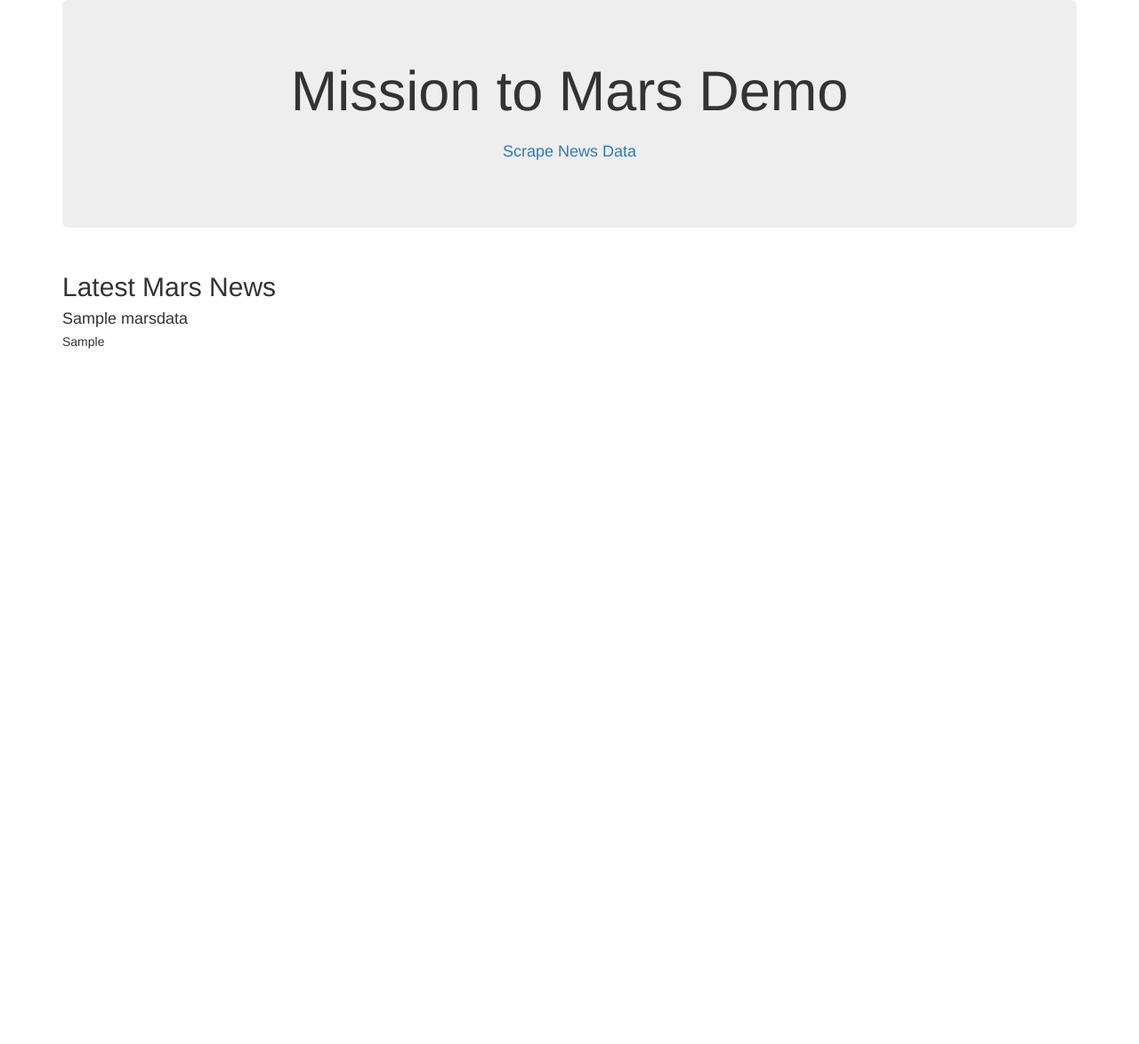
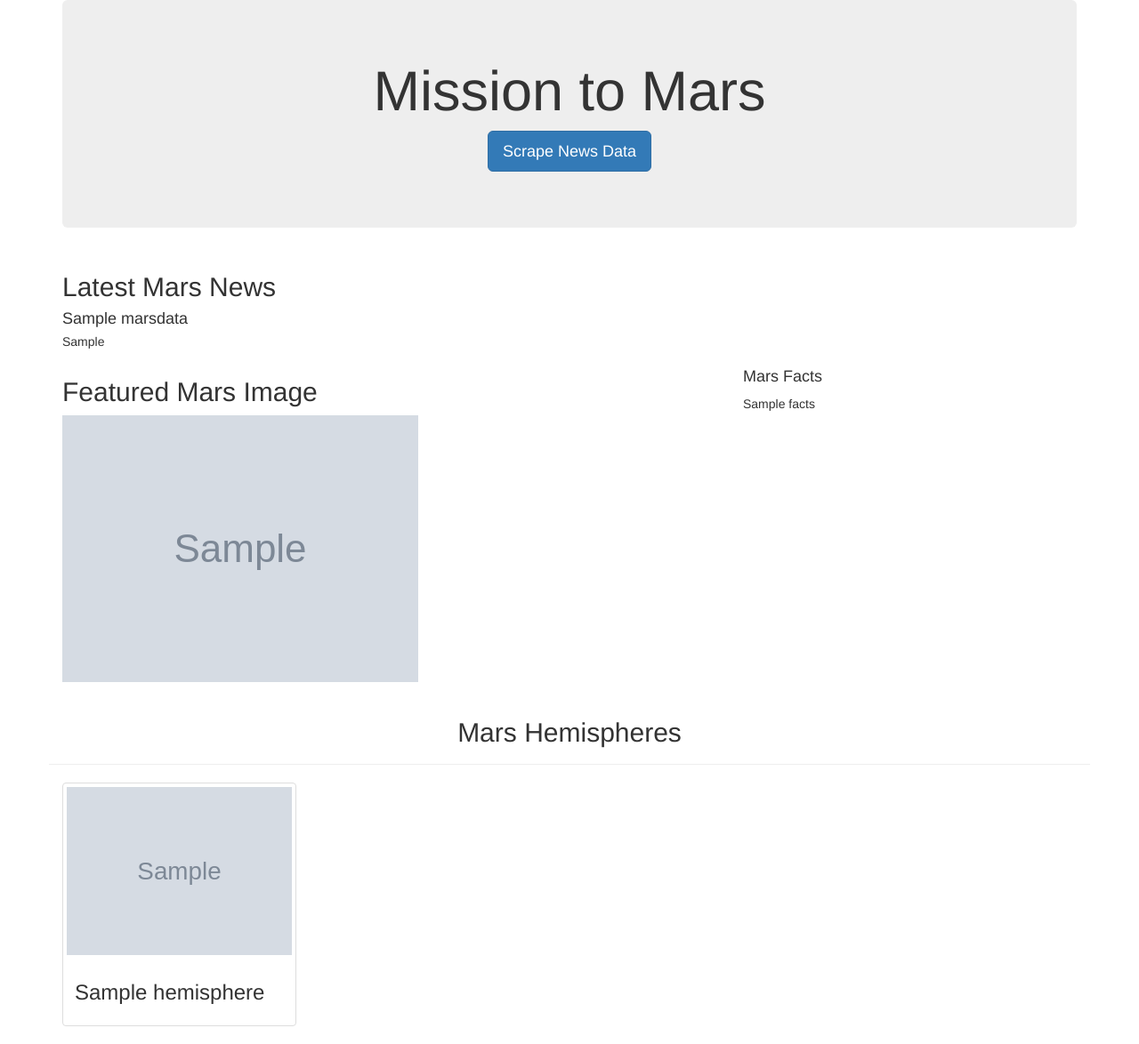
Before and after one commit to vertta/web-scraping-challenge, a Flask app: page / in a window 1280 px wide. Shown: the whole page at 89% size. Before the commit the page ends 392 px from the top, so only its background shows below. Run offline with Flask 2, Linux system fonts and the light colour scheme; grey boxes marked "Sample" are stand-in pictures; a database or web service that is not in the repository returns one stand-in record (values such as "Sample title"); some libraries are stand-ins or nearby versions.

Commit message:
Made corrections to index.html and app.py, resolved issues with button

```diff
--- a/Missions_to_Mars/app.py
+++ b/Missions_to_Mars/app.py
@@ -1,11 +1,15 @@
 from flask import Flask, render_template, redirect, url_for
 from flask_pymongo import PyMongo
 import scrape_mars
+
 app = Flask(__name__)
+
 # use flask pymongo to set up the connection to the database
 app.config["MONGO_URI"] = "mongodb://localhost:27017/mars_data_db"
-mongo  = PyMongo(app)
-@app.route("/")
+
+mongo  = PyMongo(app)   # set varible monogo to call PyMongo application
+@app.route("/")     # start at the root of the application
+
 def index():
     # access information for the database
     mars_data= mongo.db.marsData.find_one()
@@ -13,7 +17,7 @@ def index():
 
     return render_template("index.html", mars=mars_data)
 
-@app.route("/scrape")
+@app.route("/scrape")   # call scrape function
 def scrape_all():
    # reference to the database collection (table)
     marsTable = mongo.db.marsData
@@ -23,7 +27,7 @@ def scrape_all():
 
     # call scape script
     mars_data = scrape_mars.scrape_all()
-    #print(mars_data)  # print dicitionary that is returned from all
+    #print(mars_data)  # print dicitionary that is returned from all  uncomment for troubleshooting
 
     # take the dictionary and load into MongoDb
     marsTable.insert_one(mars_data)
--- a/Missions_to_Mars/templates/index.html
+++ b/Missions_to_Mars/templates/index.html
@@ -1,15 +1,15 @@
 <!DOCTYPE html>
-<html lang="en-us">
+<html lang="en">
   <head>
 
-    <meta charset="UTF-8">
-    <meta name="viewport" content="width=device-width, initial-scale=1.0">
-    <meta http-equiv="X-UA-Compatible" content="ie=edge">
+    <meta charset="UTF-8" />
+    <meta name="viewport" content="width=device-width, initial-scale=1.0" />
+    <meta http-equiv="X-UA-Compatible" content="ie=edge" />
 
     <title>Mission to Mars</title>
 
     <!-- Boostrap Stylesheet -->
-    <link rel="stylesheet" href="https://maxcdn.bootstrapcdn.com/bootstrap/3.3.7/css/bootstrap.min.css"/>
+    <link rel="stylesheet" href="https://maxcdn.bootstrapcdn.com/bootstrap/3.3.7/css/bootstrap.min.css" />
 
   </head>
 <body>
@@ -17,26 +17,58 @@
     <div class="container">
         <div class = "jumbotron text-center">
             <!-- Add a buttion to activate scraping script -->
-             <h1> Mission to Mars Demo </h1>
-             <p><a class = "btn btn-pimary btn-lg" href="/scrape" role ="button"> Scrape News Data </a></p>
-
+             <h1> Mission to Mars</h1>
+             <p><a class="btn btn-primary btn-lg"  href="/scrape" type="button">Scrape News Data</a></p>
         </div>
             <!-- Add section for Mars News -->
             <div class = "row" id ="mars-news">
                 <div class = "col-md-12">
                     <div class = "media">
-                    <div class = "media=body">
+                        <div class = "media-body">
                             <h2> Latest Mars News</h2>
-                        <h4 class =" media-heading"> {{mars.newsTitle}}</h4>
+                            <h4 class ="media-heading"> {{mars.newsTitle}}</h4>
                             <p>{{mars.newsParagraph}}</p>
                         </div>
                     </div>
+                </div>
+            </div>
 
+
+        <!--Section for Featured Image and Factors table -->
+        <div class = "row" id="mars-featured-image">
+            <div class="col-md-8">
+                <h2>Featured Mars Image</h2>
+                <!--if images is False/non-existenent, then default to error message -->
+                <img src = "{{mars.featuredImage| default ('static/images/error.png', true)}}"
+                    class = "img-responsive" alt="Responsive image" />
             </div>
+                    <div class = "col-md-4" >
+                        <!-- Mars Facts ---->
+                        <div class="row" id= mars-facts">
+                            <h4> Mars Facts</h4>
+                            {{mars.facts | safe}}
 
                         </div>
                     </div>
-</body>
+        </div>
+<!-- Section for Mars Hemispheres table-->
+    <div class="row" id="mars-hemispheres">
+        <div class="page-header">
+            <h2 class = "text-center"> Mars Hemispheres</h2>
+        </div>
 
 
+        {% for hemisphere in mars.hemispheres %}
+        <div class ="col-md-3">
+            <div class="thumbnail">
+                <img src="{{hemisphere.img_url | default ('static/images/error.png', true)}}", alt="...">
+                <div class="caption">
+                    <h3>{{hemisphere.title}}</h3>
+                </div>
+            </div>
+        </div>
+        {% endfor %}
+    </div>
+</div>
+</body>
 </html>
```
Lines whose indentation alone changed are shown as unchanged.
